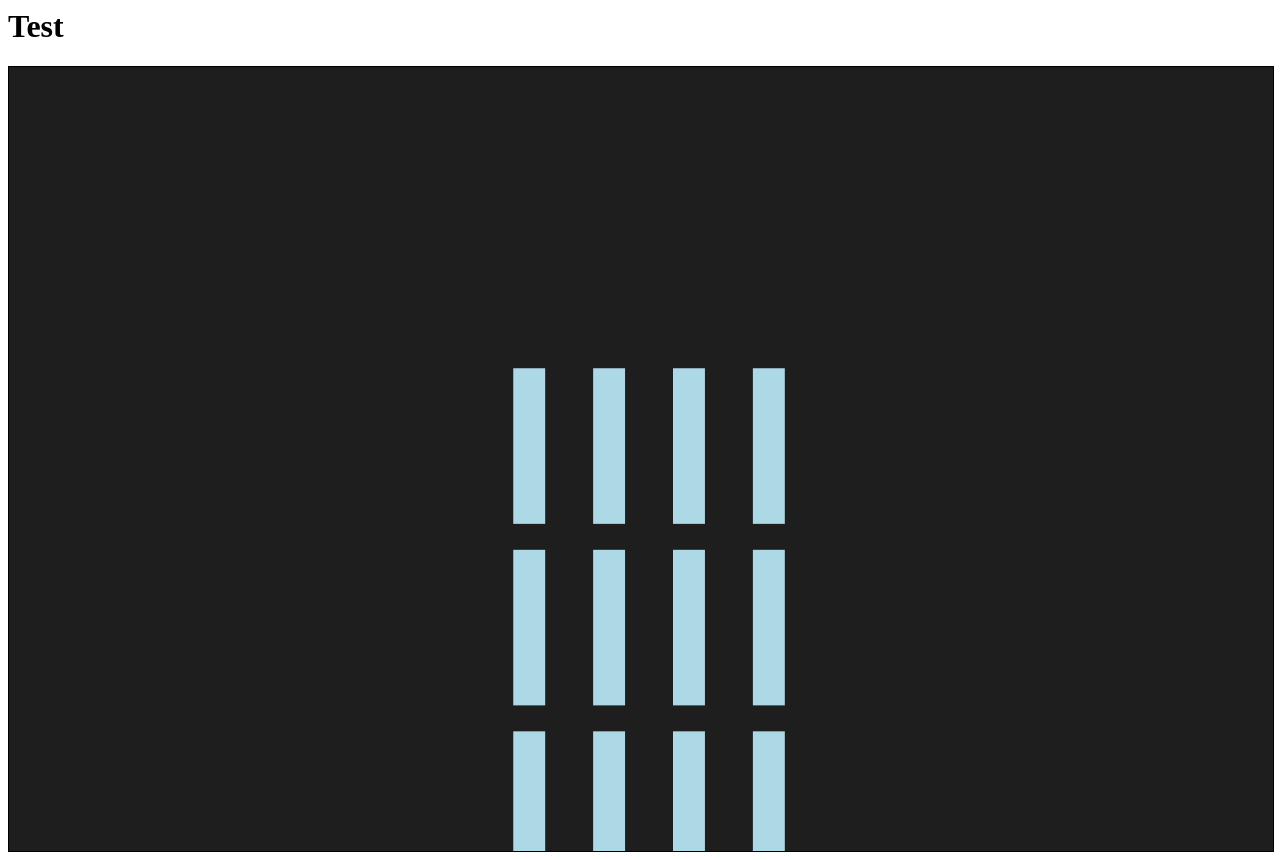
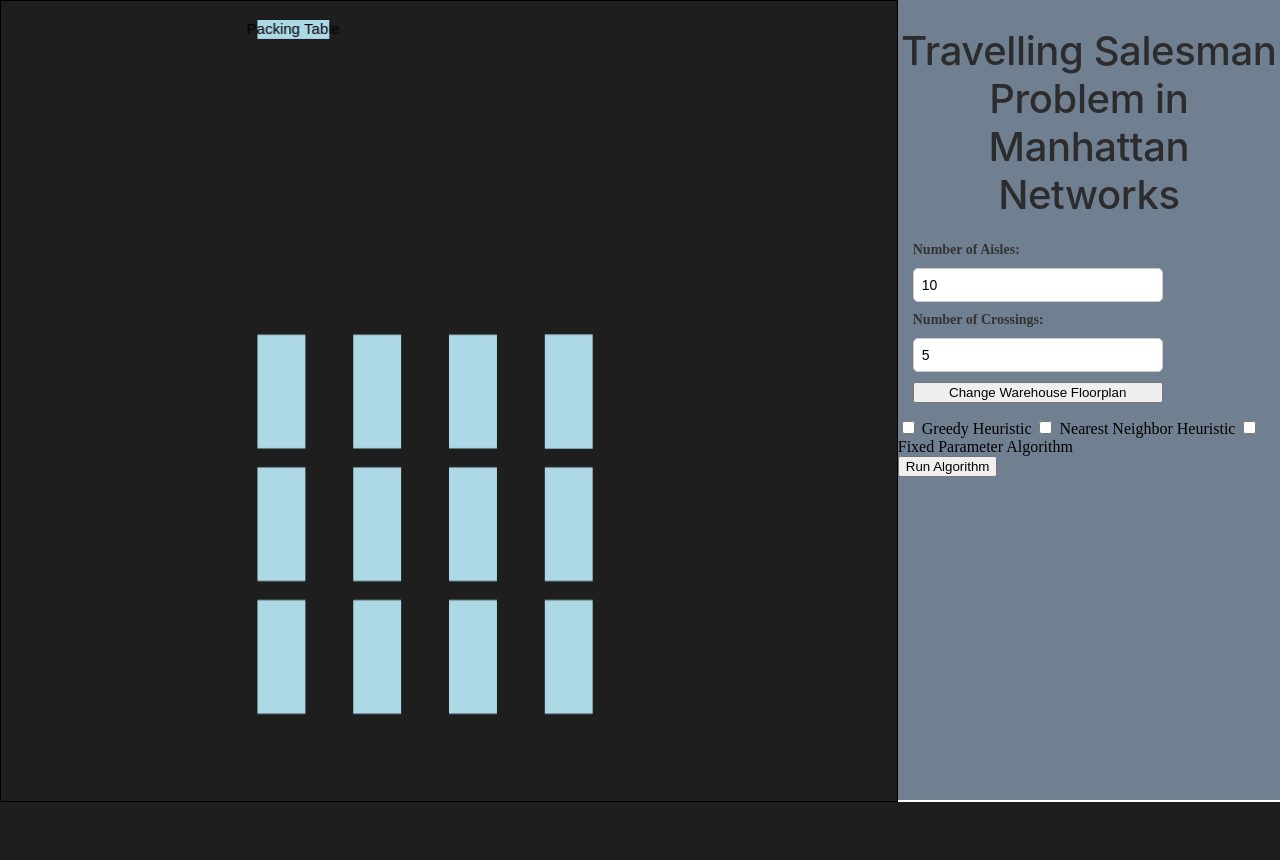
Before and after one commit to ConstiCode/bachelor_thesis, a Flask app: page / in a window 1280 px wide. After the commit the page ends 802 px from the top, so only its background shows below. Run offline with Flask 3, Linux system fonts and the light colour scheme.

Commit message:
Add dynamic canvas workshop floor rendering

```diff
--- a/static/scripts/frontendScript.js
+++ b/static/scripts/frontendScript.js
@@ -10,49 +10,23 @@ c.height = rect.height * dpr; // Set actual height
 
 ctx.scale(dpr, dpr); // Scale the context
 
-// Set the canvas background color
-ctx.fillStyle = "#1e1e1e";
-ctx.fillRect(0, 0, c.width, c.height);
+// Create the Packing Table (Rectangle)
+function drawPackingTable(numAisles, horizontalGridSize, verticalGridSize, screenHeight, screenWidth) {
+    let positionX = (screenWidth / 2) - ((numAisles * 4 * horizontalGridSize) / 2);
 
-// Adjust coordinates for sharp lines
-
-// Create a Grid for the Warehouse
-//let gridSize = Math.floor(c.height / 21);
-
-/*
-let numGridsHeight = Math.floor(c.height / gridSize);
-let numGridsWidth = Math.floor(c.width / gridSize);
-for (let i = 0; i < c.width; i += gridSize) {
-    ctx.moveTo(i, 0);
-    ctx.lineTo(i, c.height);
-    ctx.stroke();
-    ctx.moveTo(0, i);
-    ctx.lineTo(c.width, i);
-    ctx.stroke();
-
-}*/
-//drawPackingTable(gridSize, c.height, c.width);
-//drawStorageShelfRow(gridSize, c.height - gridSize * 7, gridSize, gridSize * 6, 5);
-//drawStorageShelfRow(gridSize, c.height - gridSize * 14, gridSize, gridSize * 6, 5);
-
-
-// Create the Packing Table (Rectangle)
-function drawPackingTable(gridSize, screenHeight, screenWidth) {
-    let rectX = (((screenWidth / gridSize) / 2) - 1) * gridSize;
-    let rectWidth = gridSize * 2;
-    ctx.rect(rectX, gridSize, rectWidth, gridSize); // x, y, width, height
+    ctx.rect(positionX, verticalGridSize, horizontalGridSize * 3, verticalGridSize); // x, y, width, height
     ctx.fillStyle = "lightblue";
     ctx.fill(); // Draw the outline
 
 // Set text styles
     ctx.font = "15px Arial";
     ctx.fillStyle = "black";
-    ctx.textAlign = "center"; // Horizontal alignment
-    ctx.textBaseline = "middle"; // Vertical alignment
+    ctx.textAlign = "center";
+    ctx.textBaseline = "middle";
 
 // Calculate text position (center of the rectangle)
-    let textX = rectX + rectWidth / 2; // Corrected calculation
-    let textY = gridSize + gridSize / 2;
+    let textX = positionX + (horizontalGridSize * 3) / 2;
+    let textY = verticalGridSize + verticalGridSize / 2;
 
     ctx.fillText("Packing Table", textX, textY);
 }
@@ -61,7 +35,7 @@ function drawStorageShelf(positionX, positionY, horizontalGridSize, shelfHeight)
     ctx.beginPath();
     ctx.rect(positionX, positionY, 2 * horizontalGridSize, shelfHeight); // x, y, width, height
     ctx.fillStyle = "lightblue";
-    ctx.fill(); // Draw the outline
+    ctx.fill();
 
 }
 
@@ -71,24 +45,25 @@ function drawStorageShelfRow(startPositionY, horizontalGridSize, shelfHeight, nu
 
     for (let i = 0; i < numAisles; i++) {
         drawStorageShelf(startPosition, startPositionY, horizontalGridSize, shelfHeight);
-        startPosition = startPosition + 5 * horizontalGridSize;
+        startPosition = startPosition + 4 * horizontalGridSize;
     }
 }
 
 function drawStorageShelfFloorPlan(numAisles, numCrossing, screenHeight, screenWidth) {
-    let marginTop = 3;
-    let marginBottom = 2;
+    // Set the canvas background color
+    ctx.fillStyle = "#1e1e1e";
+    ctx.fillRect(0, 0, c.width, c.height);
+
+    let marginVertical = 20;
+    let marginHorizontal = 20;
 
     // the grid sizes are dynamically calculated based on the number of aisles and the screen height
-    let verticalGridSizeAmount = Math.floor(screenHeight / ((numCrossing * 7) + marginBottom + marginTop));
-    let horizontalGridSizeAmount = Math.floor(screenWidth / (numAisles * 4));
+    let verticalGridSizeAmount = Math.floor(screenHeight / ((numCrossing * 7) + marginVertical));
+    let horizontalGridSizeAmount = Math.floor(screenWidth / (numAisles * 4 + marginHorizontal));
 
-    //let shelfHeight = Math.floor(screenHeight / ((numCrossing * 7) + marginTop + marginBottom));
-    //let aisleSpacing = Math.floor(screenWidth / (numAisles * 6)); // Ensure spacing shrinks as aisles increase
-    //let shelfWidth = aisleSpacing * 2;
 
-    let verticalGridSize = Math.floor(screenHeight / verticalGridSizeAmount);
-    let horizontalGridSize = Math.floor(screenWidth / horizontalGridSizeAmount);
+    let verticalGridSize = verticalGridSizeAmount // Math.floor(screenHeight / verticalGridSizeAmount);
+    let horizontalGridSize = horizontalGridSizeAmount // Math.floor(screenWidth / horizontalGridSizeAmount);
 
     let offset = (numCrossing * 7 * verticalGridSize) / 2;
     let startPositionY = (screenHeight / 2) + offset;
@@ -97,6 +72,22 @@ function drawStorageShelfFloorPlan(numAisles, numCrossing, screenHeight, screenW
         drawStorageShelfRow(startPositionY, horizontalGridSize, verticalGridSize * 6, numAisles, screenWidth);
         startPositionY -= verticalGridSize * 7;
     }
+
+    // Todo get the packing table to the right position
+    drawPackingTable(numAisles, horizontalGridSize, verticalGridSize, screenHeight, screenWidth)
 }
 
 drawStorageShelfFloorPlan(4, 3, c.height, c.width);
+
+document.getElementById("changeWarehouseFloorPlan").addEventListener("click", function () {
+    let aisles = document.getElementById("warehouseAisleCount").value;
+    let crossings = document.getElementById("warehouseCrossingCount").value;
+
+    if (aisles < 1 || crossings < 1) {
+        alert("Please enter a valid number for aisles and crossings");
+        return;
+    }
+
+    ctx.clearRect(0, 0, c.width, c.height);
+    drawStorageShelfFloorPlan(aisles, crossings, c.height, c.width);
+});
--- a/templates/index.html
+++ b/templates/index.html
@@ -3,15 +3,103 @@
     <title>Home</title>
     <script src="{{ url_for('static', filename='scripts/frontendScript.js') }}" defer></script>
     <style>
+        body {
+            margin: 0;
+            padding: 0;
+        }
+
+        #inputSection {
+            width: 30%;
+            background-color: slategray;
+        }
+
         canvas {
+            height: 100%;
+            width: 70%;
+        }
+
+        #generalContainer {
+            display: flex;
+            height: 100%;
+        }
+
+        h1 {
+            text-align: center;
+            font-family: -apple-system, BlinkMacSystemFont, "Segoe UI", Roboto, Helvetica, Arial, sans-serif;
+            font-size: 2.5rem; /* Adjust as needed */
+            font-weight: 500; /* Light to medium weight */
+            line-height: 1.2;
+            letter-spacing: -0.01em; /* Subtle letter spacing adjustment */
+            color: #2c2c2e; /* Dark gray color */
+            margin-bottom: 0.5rem; /* Spacing below the heading */
+        }
+
+        #inputFields {
+            display: flex;
+            flex-direction: column;
+            gap: 10px; /* Spacing between elements */
+            width: 250px; /* Limit width */
+            padding: 15px;
+            border-radius: 8px;
+        }
+
+        #inputFields label {
+            font-weight: bold;
+            font-size: 14px;
+            color: #333;
+        }
+
+        #inputFields input {
+            padding: 8px;
+            font-size: 14px;
+            border: 1px solid #ccc;
+            border-radius: 5px;
             width: 100%;
-                height: 100%;
-                margin: auto;
+            box-sizing: border-box;
         }
+
+        #inputFields input:focus {
+            border-color: #007bff;
+            outline: none;
+        }
+
     </style>
 </head>
 <body>
-        <h1>Test</h1>
-        <canvas id="warehouseCanvas" width="200" height="100" style="border:1px solid #000000;"> </canvas>
+<div id="generalContainer">
+    <!-- left side -->
+
+    <canvas id="warehouseCanvas" width="200" height="100" style="border:1px solid #000000;"></canvas>
+
+
+    <!-- right side -->
+    <div id="inputSection">
+        <h1>Travelling Salesman Problem in Manhattan Networks</h1>
+        <div id="inputFields">
+            <label for="warehouseAisleCount">Number of Aisles:</label>
+            <input type="number" id="warehouseAisleCount" placeholder="Number of Aisles" value="10"/>
+            <label for="warehouseCrossingCount">Number of Crossings:</label>
+            <input type="number" id="warehouseCrossingCount" placeholder="Number of Crossings" value="5"/>
+            <button id="changeWarehouseFloorPlan">Change Warehouse Floorplan</button>
+        </div>
+        <div id="algorithmSelection">
+            <div>
+                <label>
+                    <input type="checkbox" id="greedyHeuristic" name="selections" value="greedy">
+                    Greedy Heuristic
+                </label>
+                <label>
+                    <input type="checkbox" id="NearestNeighborHeuristic" name="selections" value="nearestNeighbor">
+                    Nearest Neighbor Heuristic
+                </label>
+                <label>
+                    <input type="checkbox" id="fixedParameterAlgorithm" name="selections" value="fixedParameter">
+                    Fixed Parameter Algorithm
+                </label>
+            </div>
+            <button id="runAlgorithm">Run Algorithm</button>
+        </div>
+    </div>
+</div>
 </body>
 </html>
```
Lines whose indentation alone changed are shown as unchanged.
